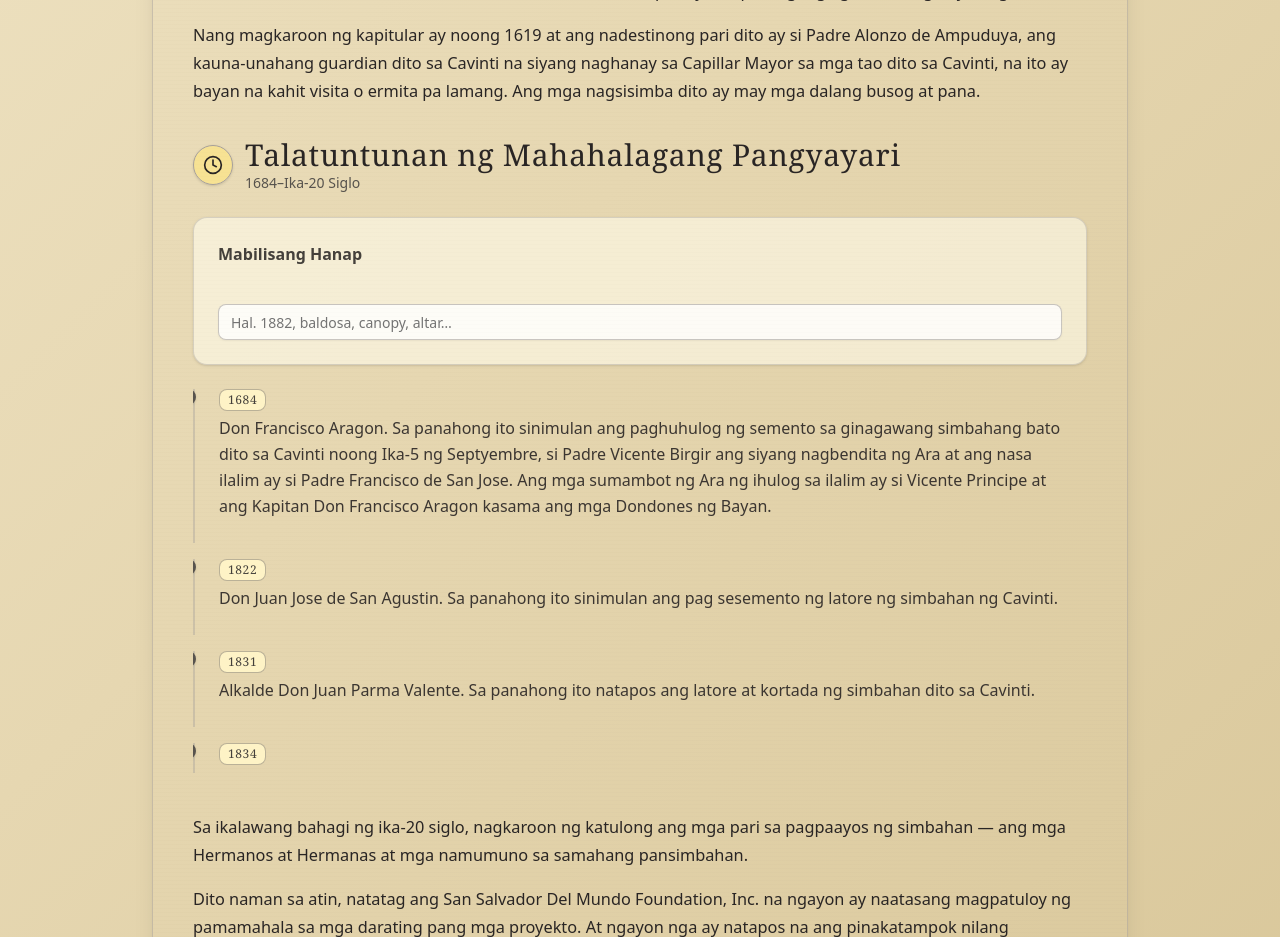
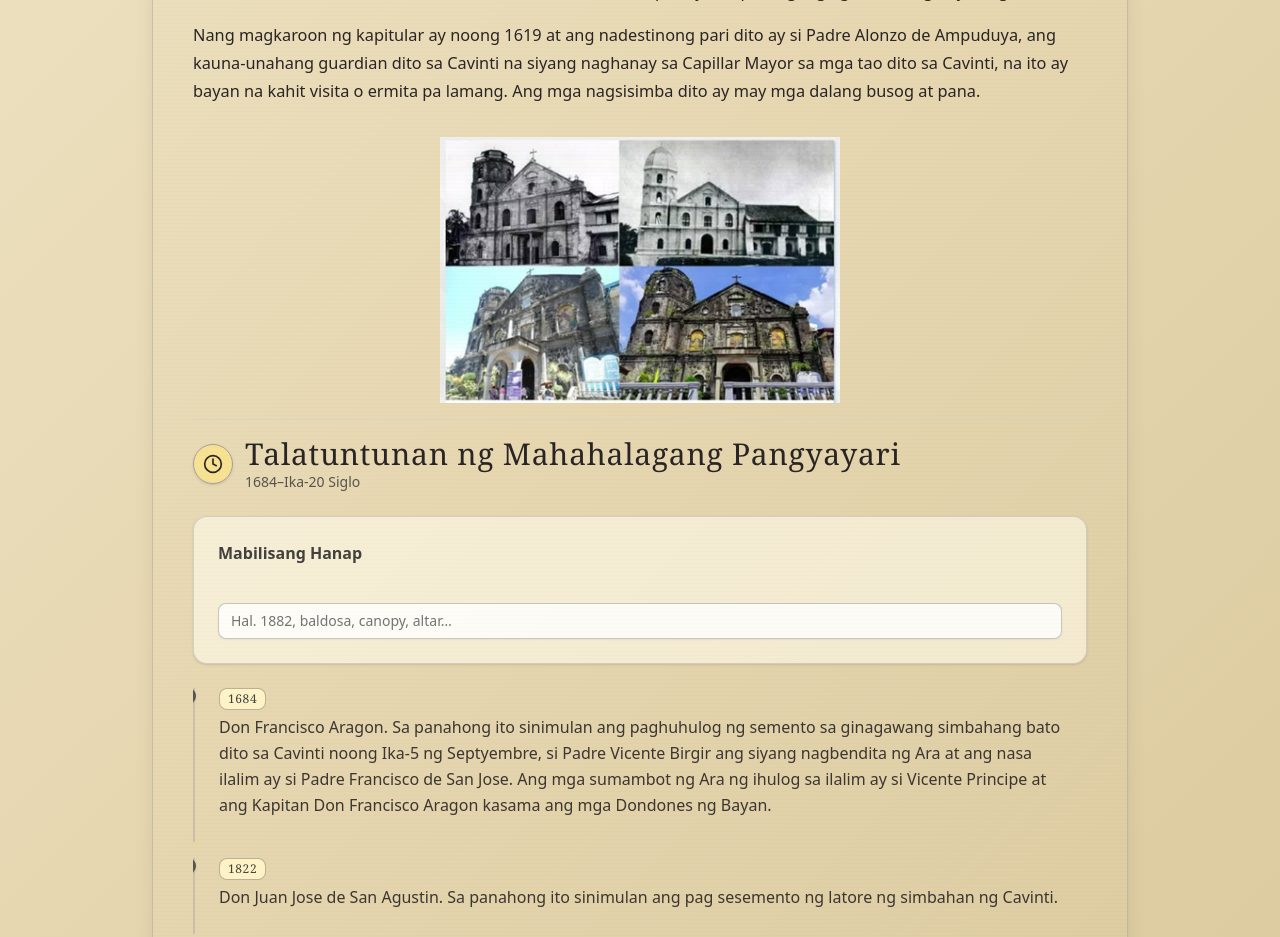
Before and after one commit to kodlens/kasaysayan-app, a React (Vite) app: page /simbahan in a window 1280 px wide. Shown: the part 800-1737 px from the top of the page. Built offline with nearby package versions, Linux system fonts and the light colour scheme.

Commit message:
update repo

```diff
--- a/src/pages/SimbahanPage.tsx
+++ b/src/pages/SimbahanPage.tsx
@@ -217,6 +217,10 @@ export default function SimbahanPage() {
               <p key={i}>{p}</p>
             ))}
           </div>
+          <img src="/images/simbahan1.png" alt="Simbahan" width={400} className="mx-auto my-4"/>
+
+          <hr className="mb-4 border-stone-300/60" />
+
 
           <SectionHeading icon={Clock} title="Talatuntunan ng Mahahalagang Pangyayari" subtitle="1684–Ika-20 Siglo" />
 
```
